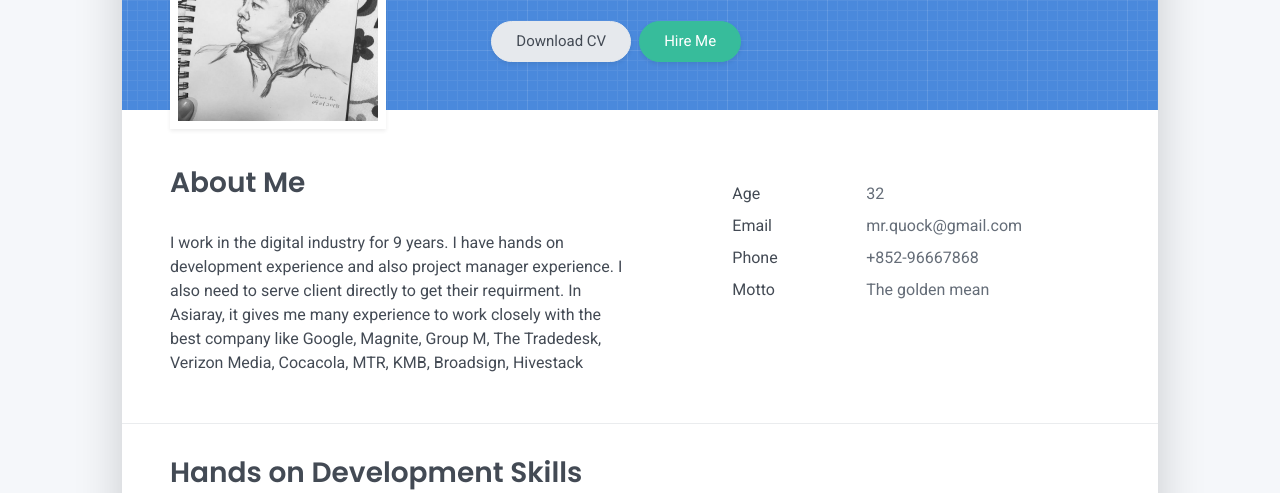
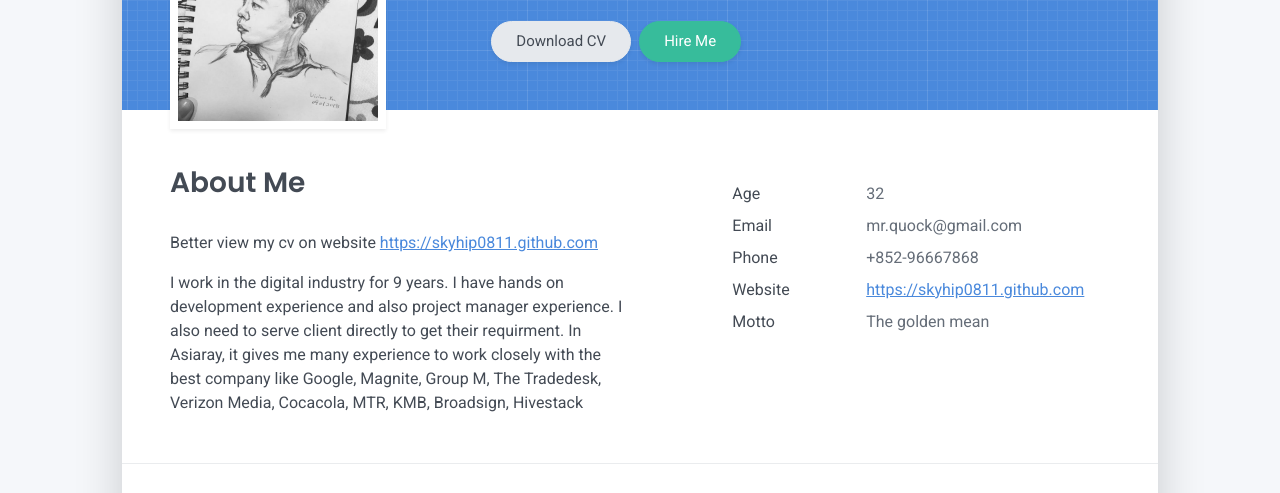
Before and after one commit to skyhip0811/skyhip0811.github.io, a plain HTML site: page index.html in a window 1280 px wide. Shown: the part 259-752 px from the top of the page. Drawn offline with Linux system fonts and the light colour scheme.

Commit message:
add website

```diff
--- a/index.html
+++ b/index.html
@@ -64,7 +64,8 @@
   <div class="about-section pt-4 px-3 px-lg-4 mt-1">
     <div class="row">
       <div class="col-md-6">
-        <h2 class="h3 mb-3">About Me</h2>
+        <h2 class="h3 mb-3">About Me </h2>
+        <p>Better view my cv on website <a href="https://skyhip0811.github.com">https://skyhip0811.github.com</a></p>
         <p>I work in the digital industry for 9 years. I have hands on development experience and also project manager experience. I also need to serve client directly to get their requirment. In Asiaray, it gives me many experience to work closely with the best company like Google, Magnite, Group M, The Tradedesk, Verizon Media,  Cocacola, MTR, KMB, Broadsign, Hivestack</p>
       </div>
       <div class="col-md-5 offset-md-1">
@@ -87,6 +88,13 @@
           <div class="col-sm-8">
             <div class="pb-1 text-secondary">+852-96667868</div>
           </div>
+          <div class="col-sm-4">
+            <div class="pb-1">Website</div>
+          </div>
+          <div class="col-sm-8">
+            <div class="pb-1 text-secondary"><a href="https://skyhip0811.github.com">https://skyhip0811.github.com</a></div>
+          </div>
+
           <div class="col-sm-4">
             <div class="pb-1">Motto</div>
           </div>
```
Also changed, not shown: 1 other file.
